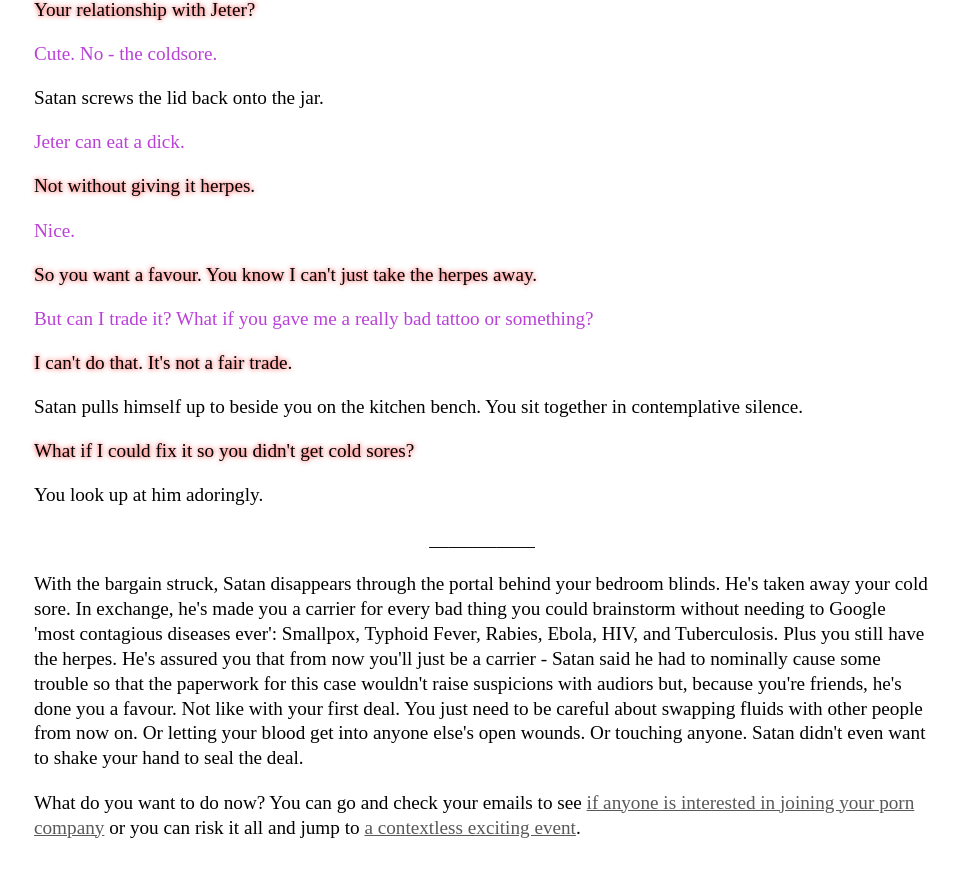
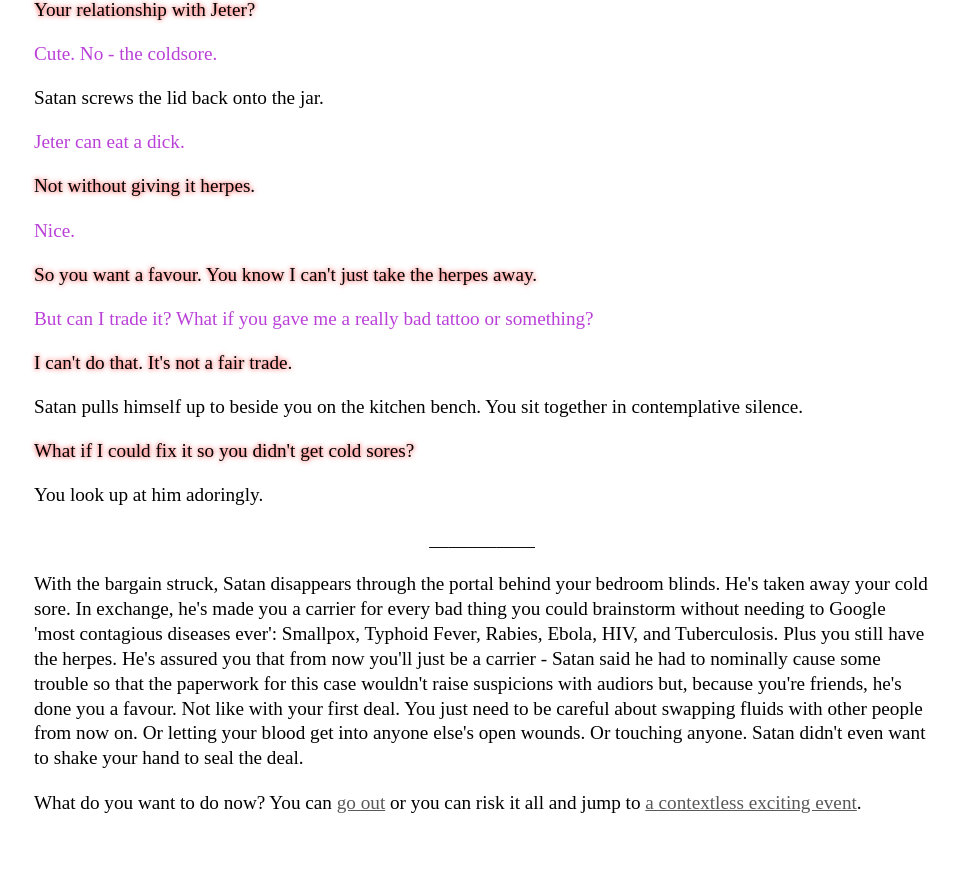
Before and after one commit to Pinelife/pinelife.github.io, a Jekyll site: the page Hellhole/Room9.html, which Jekyll copies as it is, in a window 1280 px wide and 900 px high, scrolled down 2424 px. Shown: the top 877 px of the window, without its empty margins (158-1116 px from the left). Built offline with Jekyll 4.4.1, drawn with Linux system fonts in a browser that asks for light colours; some web fonts are replaced.

Commit message:
Update Room9.html

```diff
--- a/Hellhole/Room9.html
+++ b/Hellhole/Room9.html
@@ -191,5 +191,5 @@ raise suspicions with audiors but, because you're friends, he's done you a favou
 You just need to be careful about swapping fluids with other people from now on. Or letting your blood get into anyone else's open wounds.
 Or touching anyone. Satan didn't even want to shake your hand to seal the deal.
 </p>
-<p>What do you want to do now? You can go and check your emails to see <a href = "Room11.html">if anyone is interested in joining your porn company</a> or
+<p>What do you want to do now? You can <a href = "Room11.html">go out</a> or
  you can  risk  it all and jump to <a href ="excitingevent3.html">a contextless exciting event</a>.</p>
```
